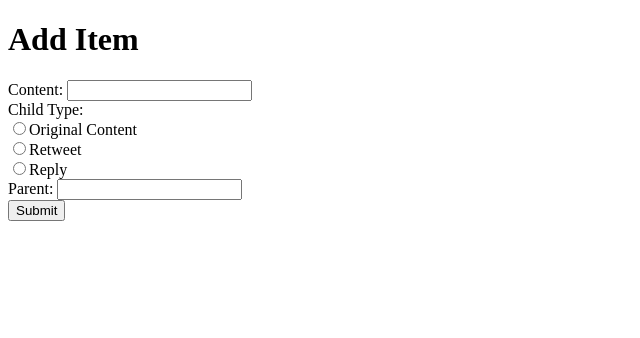
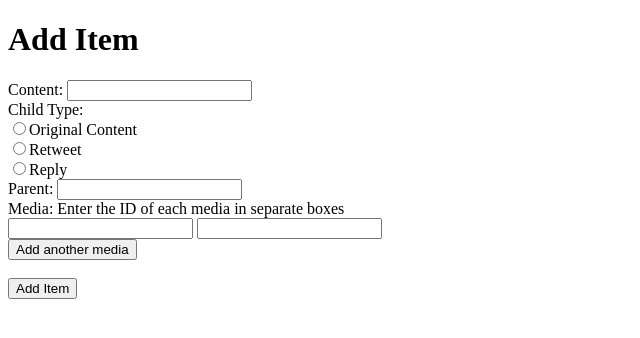
Before and after one commit to RongYu98/Kat-Triller, a Flask app: page /additem in a window 1280 px wide. Shown: the top 338 px of the page, without its empty margins (0-640 px from the left). Run offline with Flask 2, Linux system fonts and the light colour scheme.

Commit message:
fix: changed submit button values

```diff
--- a/templates/additem.html
+++ b/templates/additem.html
@@ -2,6 +2,13 @@
 <html>
         <head>
                 <title>Kat Triller Add Item</title>
+		<script type = "text/javascript">
+			function addMedia(){
+				var input = document.createElement("INPUT");
+				input.setAttribute("name", "media");
+				document.getElementById("media").appendChild(input);
+			}
+		</script>
         </head>
         <body>
                 <h1>Add Item</h1>
@@ -20,7 +27,16 @@
 			Parent:
 			<input name="parent">
 			</br>
-                        <input type="submit">
+			Media: Enter the ID of each media in separate boxes
+			</br>
+			<div id = "media">
+			<input name="media" type="text">
+			<input name="media" type="text">
+			</div>
+			<button type="button" onclick="addMedia()">Add another media</button>
+			</br>
+			</br>
+                        <input type="submit" value="Add Item">
                 </form>
                 <div>
                 </div>
--- a/templates/addmedia.html
+++ b/templates/addmedia.html
@@ -1,5 +1,5 @@
 <form action="/addmedia" method="POST" enctype="multipart/form-data">
   Upload Media: <br>
   <input type="file" name="content"><br>
-  <input type="submit">
+  <input type="submit" value="Add Media">
 </form>
--- a/templates/follow_user.html
+++ b/templates/follow_user.html
@@ -6,7 +6,7 @@
       <br>
       <input type="radio" name="follow" value="True">Follow<br>
       <input type="radio" name="follow" value="False">Unfollow<br>
-      <input type="submit" value="Submit">
+      <input type="submit" value="Follow User">
     </form>
   </body>
 </html>
--- a/templates/likeItem.html
+++ b/templates/likeItem.html
@@ -14,7 +14,7 @@
 			</br>
 			<input type="radio" name="like" value="False"> Un-Like
 			</br>
-                        <input type="submit">
+                        <input type="submit" value="Like Item">
                 </form>
                 <div>
                 </div>
--- a/templates/login.html
+++ b/templates/login.html
@@ -8,7 +8,7 @@
       <input type="text" name="username"><br>
       Password: <br>
       <input type="text" name="password"><br>
-      <input type="submit" value="Submit">
+      <input type="submit" value="Login">
     </form>
   </body>
 </html>
--- a/templates/search.html
+++ b/templates/search.html
@@ -45,7 +45,7 @@
 			</br>
 			<input type="radio" name="hasMedia" value="False">No
 			</br>
-			<input type="submit">
+			<input type="submit" value="Search">
 		</form>
 		<div>
 		</div>
--- a/templates/verify.html
+++ b/templates/verify.html
@@ -8,7 +8,7 @@
       <input type="text" name="email"><br>
       Key: <br>
       <input type="text" name="key"><br>
-      <input type="submit" value="Submit">
+      <input type="submit" value="Verify">
     </form>
   </body>
 </html>
```
Also changed, not shown: templates/adduser.html (+2 -21 lines), templates/index.html (+28 -1 lines).
